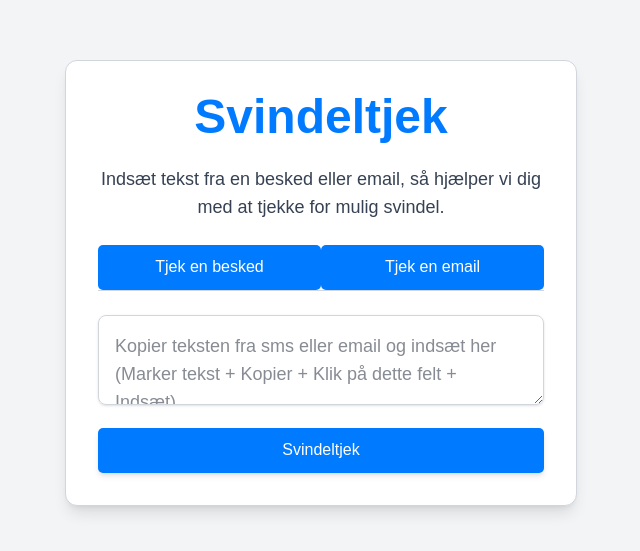
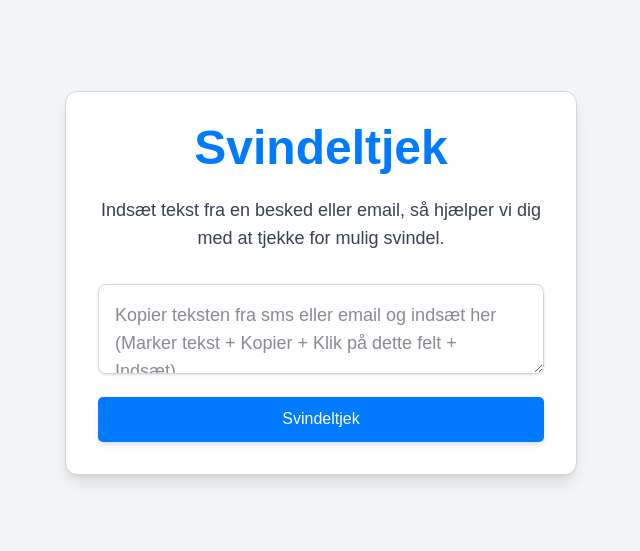
Before and after one commit to MayVangsgaard/scam-checker-dk-frontend, a Next.js app: page / in a window 1280 px wide. Shown: the part 117-668 px from the top of the page, without its empty margins (319-959 px from the left). Built offline with nearby package versions, Linux system fonts and the light colour scheme.

Commit message:
Fjernede tabs og rensede AI-output for **

```diff
--- a/app/page.js
+++ b/app/page.js
@@ -33,7 +33,8 @@ export default function Home() {
       }
 
       const data = await response.json();
-      setResult(data.result);
+      const cleanResult = data.result.replace(/\*\*/g, ""); // Fjern alle ** dobbeltstjerner
+setResult(cleanResult);
       setRiskLevel(data.riskLevel); // 🔹 Use risk level from backend
     } catch (error) {
       console.error("Fejl ved tjek:", error);
@@ -50,12 +51,6 @@ export default function Home() {
         <p className="text-lg text-gray-700 mb-6">
           Indsæt tekst fra en besked eller email, så hjælper vi dig med at tjekke for mulig svindel.
         </p>
-
-        {/* Tab System */}
-        <div className="flex border-b border-gray-300 mb-4">
-          <button className="flex-1 py-2 text-lg font-medium bg-blue-100 border-blue-500 rounded-t-lg">Tjek en besked</button>
-          <button className="flex-1 py-2 text-lg font-medium text-gray-600 hover:bg-gray-200">Tjek en email</button>
-        </div>
 
         {/* Input Area */}
         <textarea
@@ -79,9 +74,9 @@ export default function Home() {
           <div id="scam-result" className="mt-6 p-4 border border-gray-300 rounded-lg shadow-md text-left">
             {/* Traffic Light Indicator */}
             <div className="flex flex-col items-center mb-4">
-              <div className={`w-6 h-6 mb-1 rounded-full ${riskLevel === "high" ? "bg-red-500 shadow-lg" : "bg-gray-300"}`}></div>
-              <div className={`w-6 h-6 mb-1 rounded-full ${riskLevel === "medium" ? "bg-yellow-500 shadow-lg" : "bg-gray-300"}`}></div>
-              <div className={`w-6 h-6 rounded-full ${riskLevel === "low" ? "bg-green-500 shadow-lg" : "bg-gray-300"}`}></div>
+              <div className={`w-6 h-6 mb-1 rounded-full ${riskLevel === "Høj risiko" ? "bg-red-500 shadow-lg" : "bg-gray-300"}`}></div>
+              <div className={`w-6 h-6 mb-1 rounded-full ${riskLevel === "Måske risiko" ? "bg-yellow-500 shadow-lg" : "bg-gray-300"}`}></div>
+              <div className={`w-6 h-6 rounded-full ${riskLevel === "Lav risiko" ? "bg-green-500 shadow-lg" : "bg-gray-300"}`}></div>
             </div>
 
             {/* Result Display */}
```
